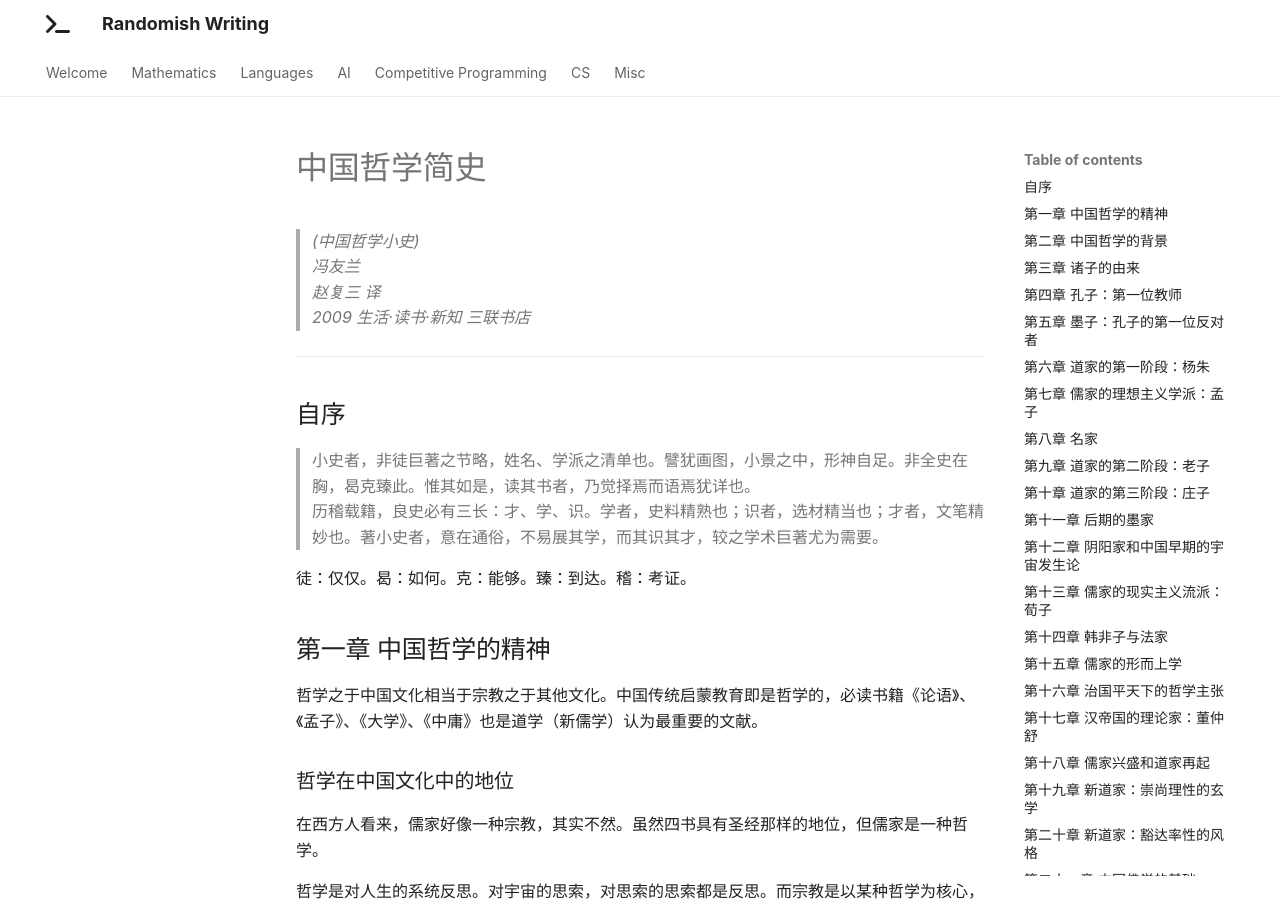
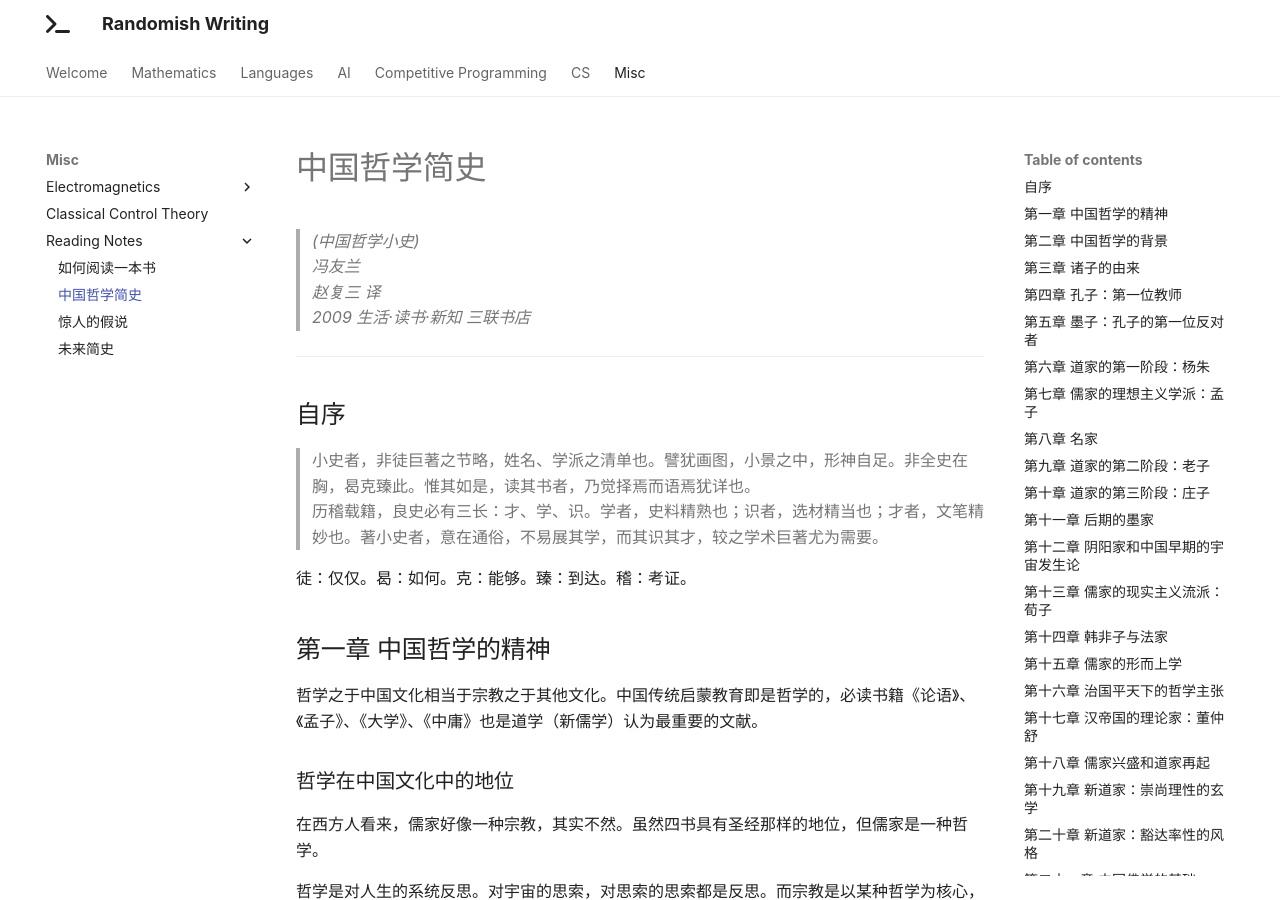
Before and after one commit to x4Cx58x54/writing, an MkDocs documentation site: the page built from docs/reading-notes/中国哲学简史.md, in a window 1280 px wide and 900 px high. Built offline with MkDocs 1.6.1 and Material for MkDocs 9.7.7, drawn with Linux system fonts in a browser that asks for light colours; nearby versions of some CDN libraries.

Commit message:
add reading notes to nav

```diff
--- a/mkdocs.yml
+++ b/mkdocs.yml
@@ -94,6 +94,11 @@ nav:
         - Induction: electromagnetics/induction.md
         - EM Wave: electromagnetics/em-wave.md
     - Classical Control Theory: control-theory/classical-control.md
+    - Reading Notes:
+      - 如何阅读一本书: reading-notes/如何阅读一本书.md
+      - 中国哲学简史: reading-notes/中国哲学简史.md
+      - 惊人的假说: reading-notes/惊人的假说.md
+      - 未来简史: reading-notes/未来简史：从智人到智神.md
 
 
 plugins: []
```
Also changed, not shown: docs/reading-notes/reading-notes.md (deleted, +0 -13 lines).
